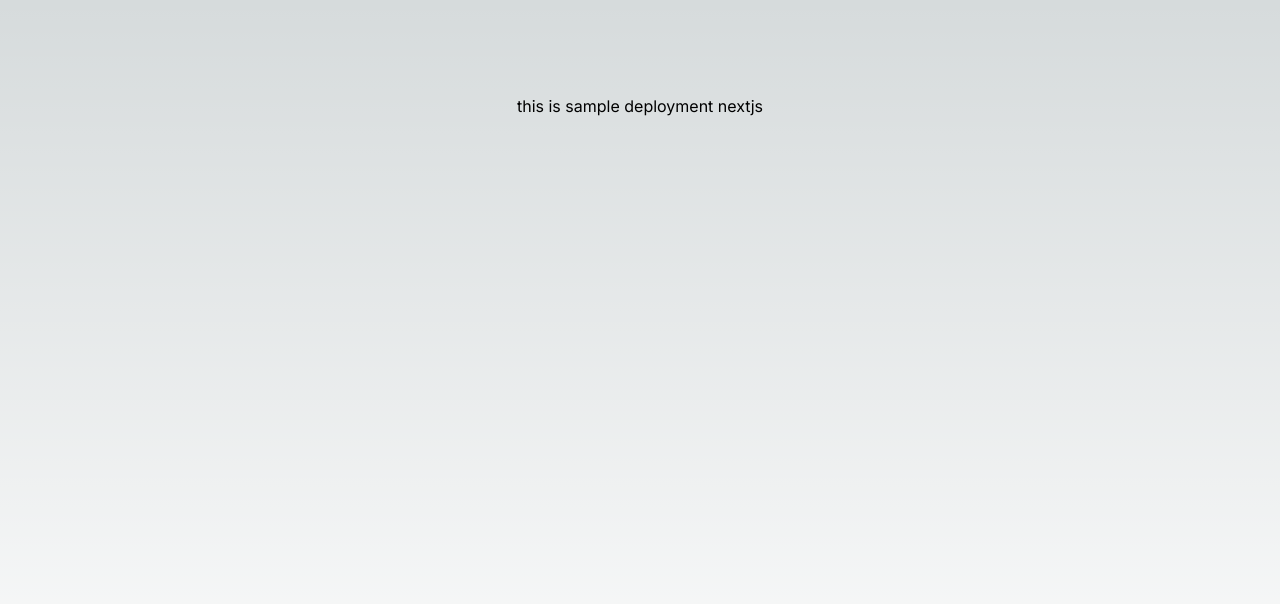
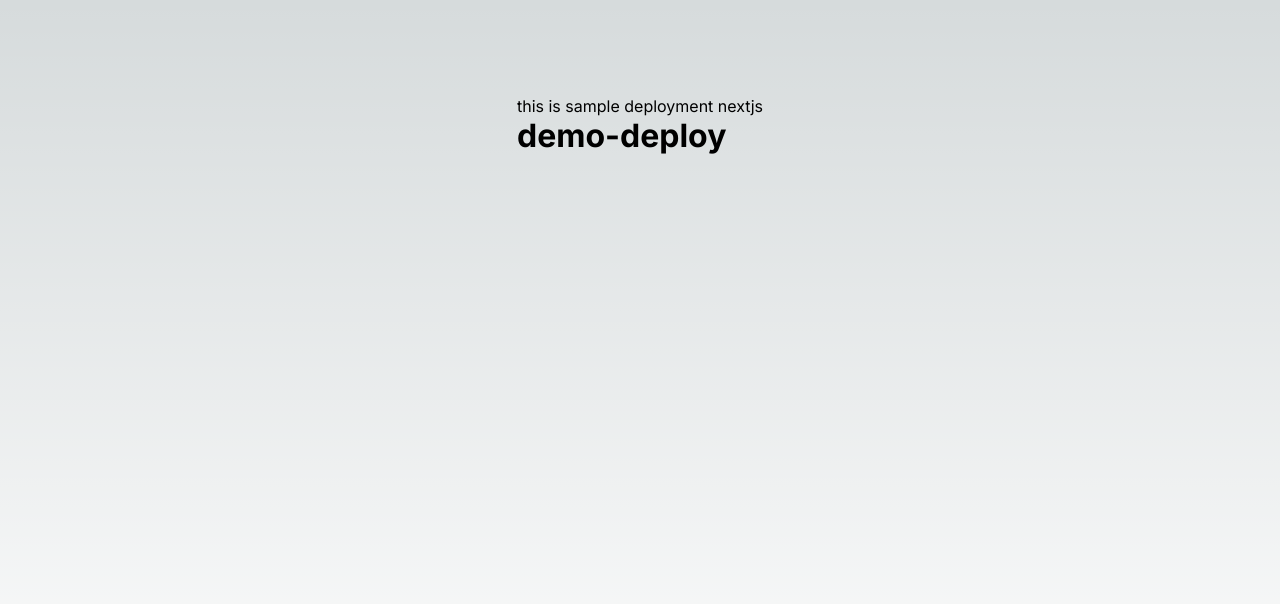
Before and after one commit to Fathimathul-Hansa/next-deploying, a Next.js app: page / in a window 1280 px wide. Shown: the top 604 px of the page. Built offline with nearby package versions, Linux system fonts and the light colour scheme.

Commit message:
modified

```diff
--- a/src/pages/index.js
+++ b/src/pages/index.js
@@ -15,7 +15,9 @@ export default function Home() {
         <link rel="icon" href="/favicon.ico" />
       </Head>
       <main className={`${styles.main} ${inter.className}`}>
-       <div>this is sample deployment nextjs</div>
+       <div>this is sample deployment nextjs
+        <h1>demo-deploy</h1>
+       </div>
       </main>
     </>
   )
```
